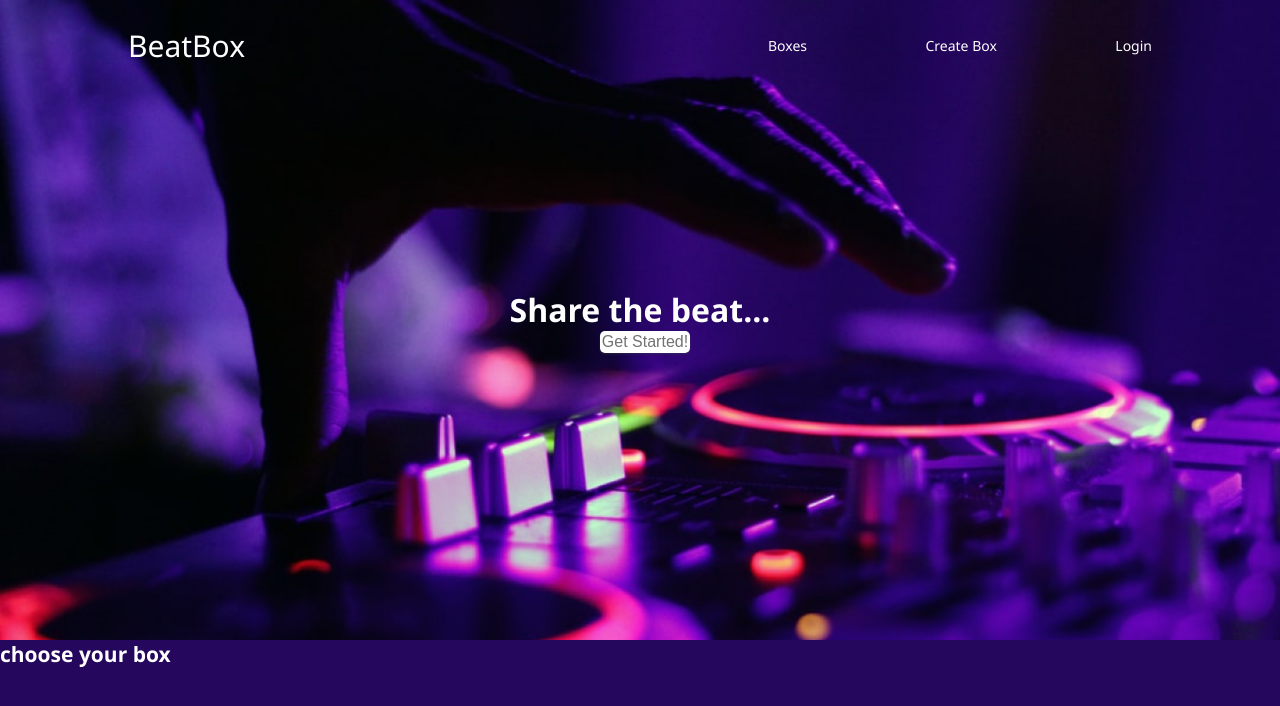
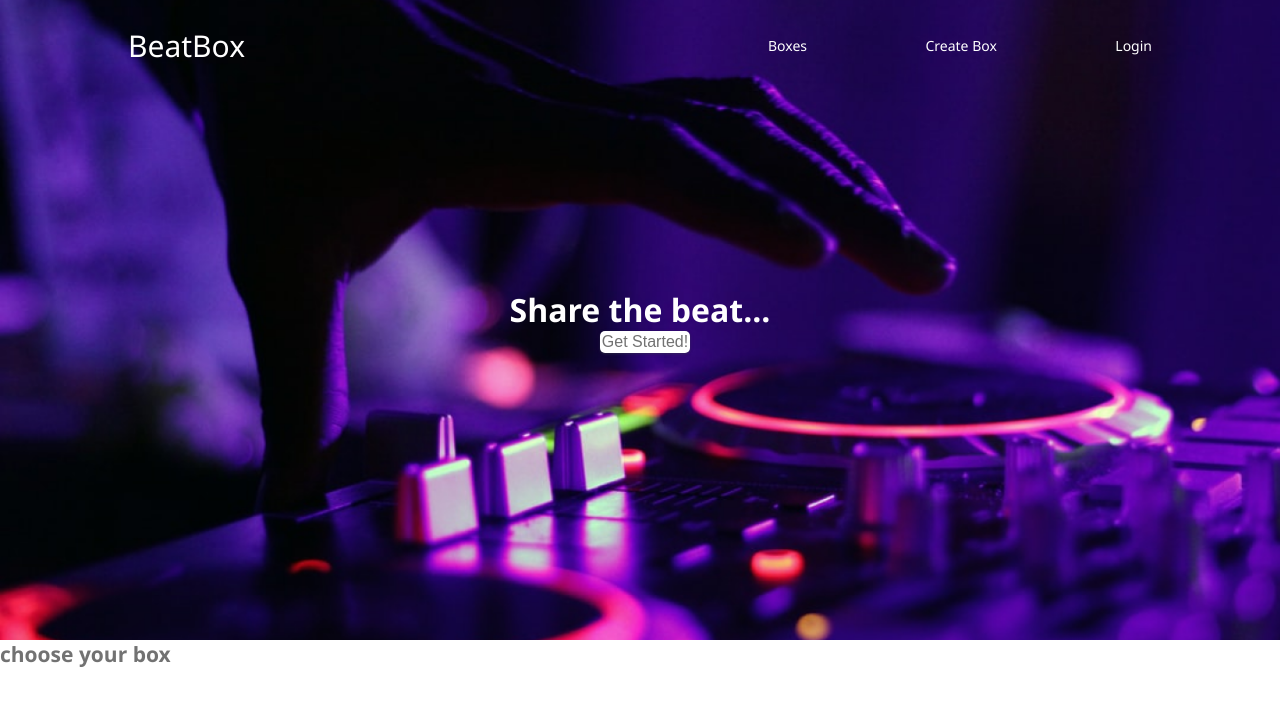
Before and after one commit to tzookyb/beatbox, a React (Create React App) app in the folder frontend/: page /#/ in a window 1280 px wide. Shown: the top 706 px of the page. Built offline with nearby package versions, Linux system fonts and the light colour scheme.

Commit message:
sticky header

```diff
--- a/frontend/src/pages/BoxApp.jsx
+++ b/frontend/src/pages/BoxApp.jsx
@@ -3,7 +3,7 @@ import React, { Component } from 'react'
 export class BoxApp extends Component {
     render() {
         return (
-            <section className="book-app" id="boxes">
+            <section className="box-app" id="boxes">
                 <h1>choose your box</h1>
             </section>
         )
```
